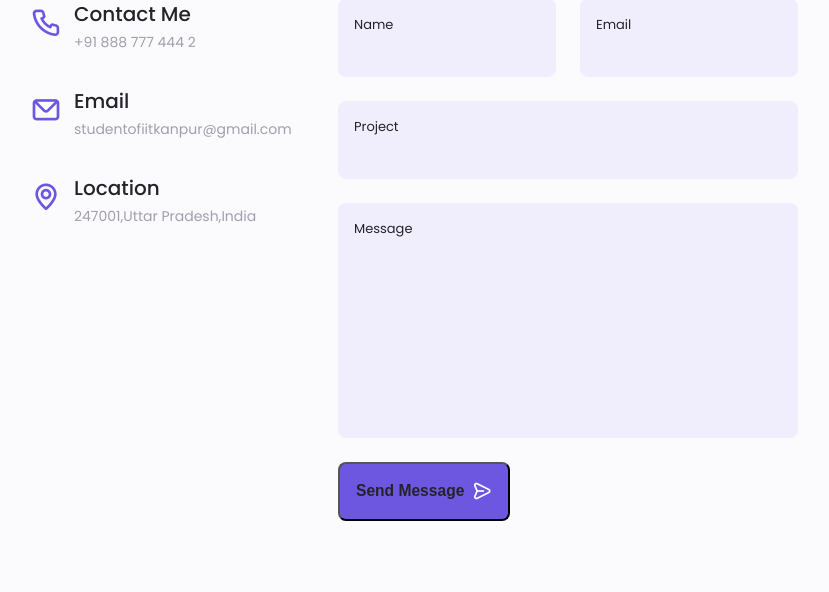
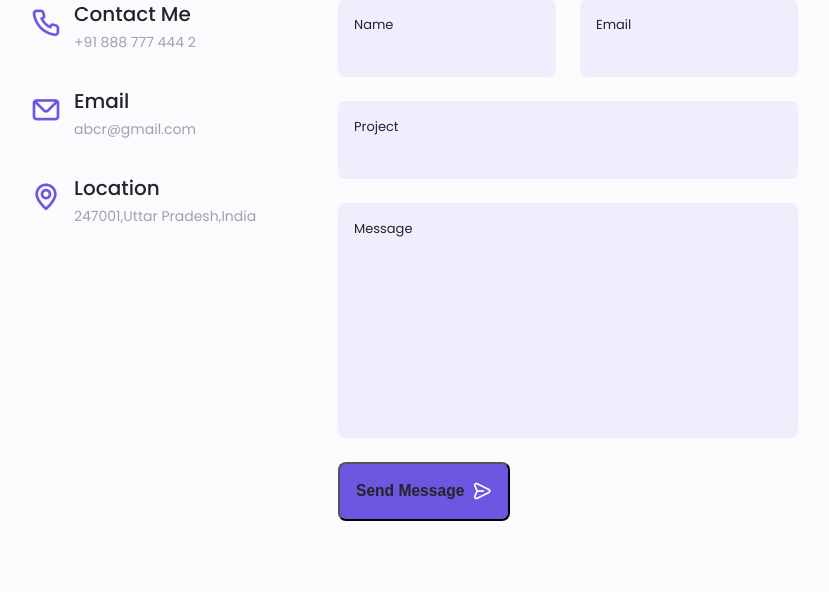
Before and after one commit to Techofast-Official/Portfolio, a Flask app: page / in a window 1280 px wide. Shown: the part 4715-5307 px from the top of the page, without its empty margins (226-1055 px from the left). Run offline with Flask 3, Linux system fonts and the light colour scheme.

Commit message:
Update index.html

```diff
--- a/templates/index.html
+++ b/templates/index.html
@@ -752,7 +752,7 @@
                            <i class="uil uil-envelope contact__icon"></i>
                            <div>
                                <h3 class="contact__title">Email</h3>
-                               <span class="contact__subtitle">studentofiitkanpur@gmail.com</span>
+                               <span class="contact__subtitle">abcr@gmail.com</span>
                            </div>
                         </div>
 
```
